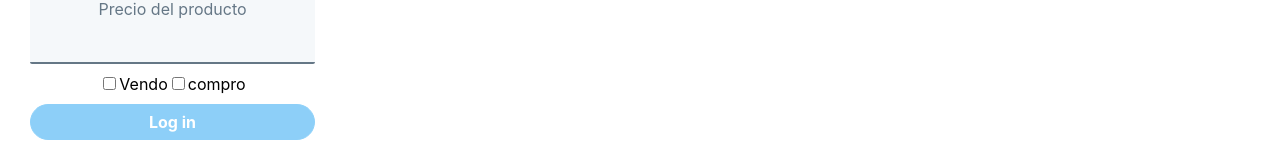
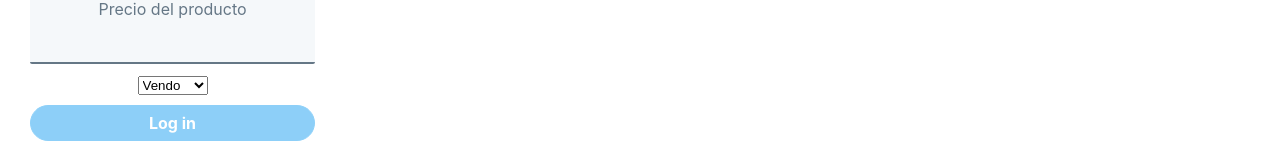
Before and after one commit to jaimeperezortega/nodepop-react, a React (Create React App) app in the folder nodepop-react/: page /new-ad in a window 1280 px wide. Shown: the part 344-508 px from the top of the page. Built offline with nearby package versions, Linux system fonts and the light colour scheme; sample sign-in values are in the browser's storage.

Commit message:
Añado campos select pero aun no consigo capturar su value

```diff
--- a/nodepop-react/src/components/ads/NewAdForm.js
+++ b/nodepop-react/src/components/ads/NewAdForm.js
@@ -10,17 +10,20 @@ import Checkbox from '../shared/SessionCheckBox';
 
 const NewAdForm = () =>{
 
-    const clickOnCheckBox = () => {
-        // const text = ""
-        // value ? text="En venta" : text = "Compro"
-        console.log("Click on checkbox");
 
-      }
 
     const [inputs, setInputs] = React.useState({
         title: '',
         price: '',
+        onSale: null,
     });
+
+    const handleClickOnOption = (event, value) =>{
+        console.log("Click en Option", value);
+
+
+
+    }
 
     const handleSubmit = event =>{
         event.preventDefault();
@@ -61,8 +64,15 @@ const NewAdForm = () =>{
           onChange = {handleInputChange}
         />
 
-      <Checkbox clickOnCheckBox={clickOnCheckBox} title={"Vendo"} value={true}  />
-      <Checkbox clickOnCheckBox={clickOnCheckBox} title={"compro"} value ={false}  />
+
+
+        <select name="select">
+            <option onSubmit ={handleInputChange}  value= {true}>Vendo</option>
+            <option onSelect ={handleInputChange} value= {false} >Compro</option>
+
+    </select>
+
+
         <Button type="submit" className="loginForm-submit" variant="primary" disabled={ !inputs.title || !inputs.price} >
 
 
--- a/nodepop-react/src/components/auth/LoginForm.js
+++ b/nodepop-react/src/components/auth/LoginForm.js
@@ -97,6 +97,11 @@ LoginForm.defaultProps = { //Es buena idea pasar por defaukt props los que sean
       />
 
     <Checkbox clickOnCheckBox={clickOnCheckBox} />
+    <select name="select">
+  <option value="value1">Value 1</option>
+  <option value="value2" selected>Value 2</option>
+  <option value="value3">Value 3</option>
+</select>
       <Button type="submit" className="loginForm-submit" variant="primary" disabled={isLoading || !credentials.email || !credentials.password} > {/*Con este condicional establezaco si el botón está o no habilitado en función del estado del componente. Si no hay valor en username o en password, el botón queda deshabilitado}*/}
 
 
```
